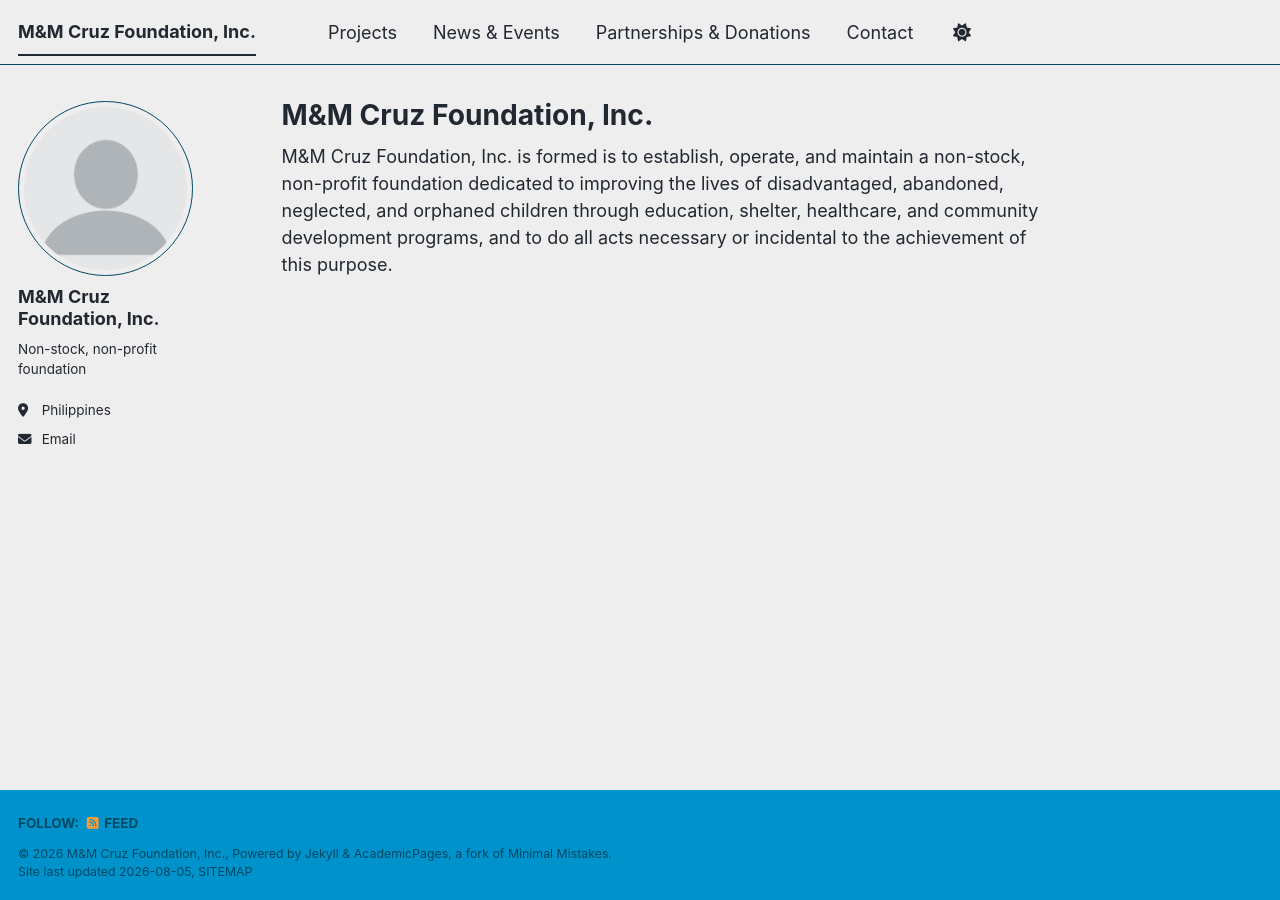
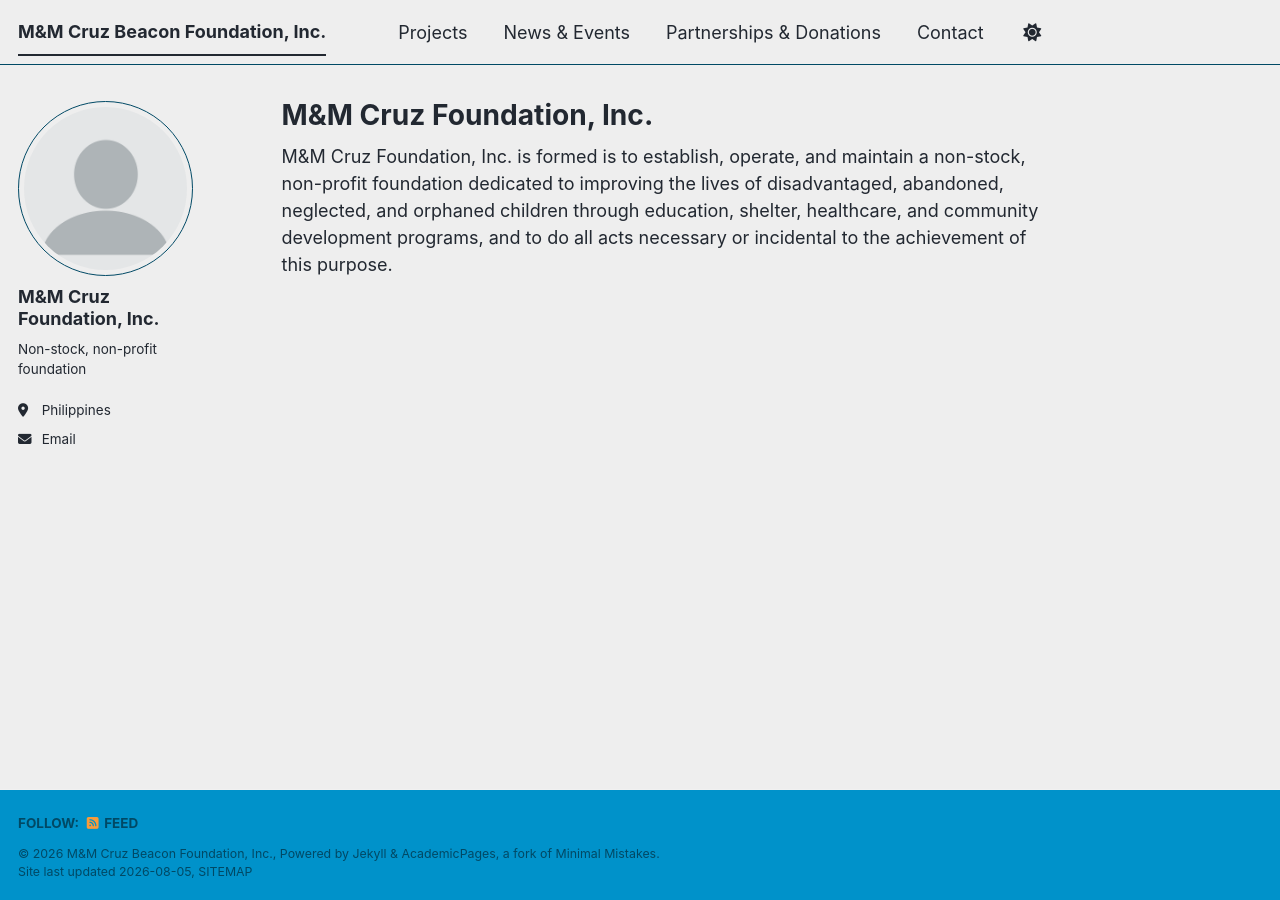
Before and after one commit to mccruz-foundation/mmcfoundation, a Jekyll site: the page built from _pages/about.md, in a window 1280 px wide. Built offline with Jekyll 4.4.1, drawn with Linux system fonts in a browser that asks for light colours; a style sheet for code colours, icons or effects is not loaded.

Commit message:
Update foundation name in configuration file

```diff
--- a/_config.yml
+++ b/_config.yml
@@ -9,9 +9,9 @@
 # Basic Site Settings
 locale                   : "en-US"
 site_theme               : "air" # The available themes options are "default", "air", "sunrise", "mint", "dirt" and "contrast"
-title                    : "M&M Cruz Foundation, Inc."
+title                    : "M&M Cruz Beacon Foundation, Inc."
 title_separator          : "-"
-name                     : &name "M&M Cruz Foundation, Inc."
+name                     : &name "M&M Cruz Beacon Foundation, Inc."
 description              : &description "Non-stock, non-profit foundation"   # Update this with a general description of your site, this is the default if not overridden by a page
 url                      : https://mmcruzfoundation.org # The base hostname & protocol for your site e.g. "https://[your GitHub username].github.io",
                                                            # or if you already have some other page hosted on Github then use "https://[your GitHub username].github.io/[Your Repo Name]"
```
